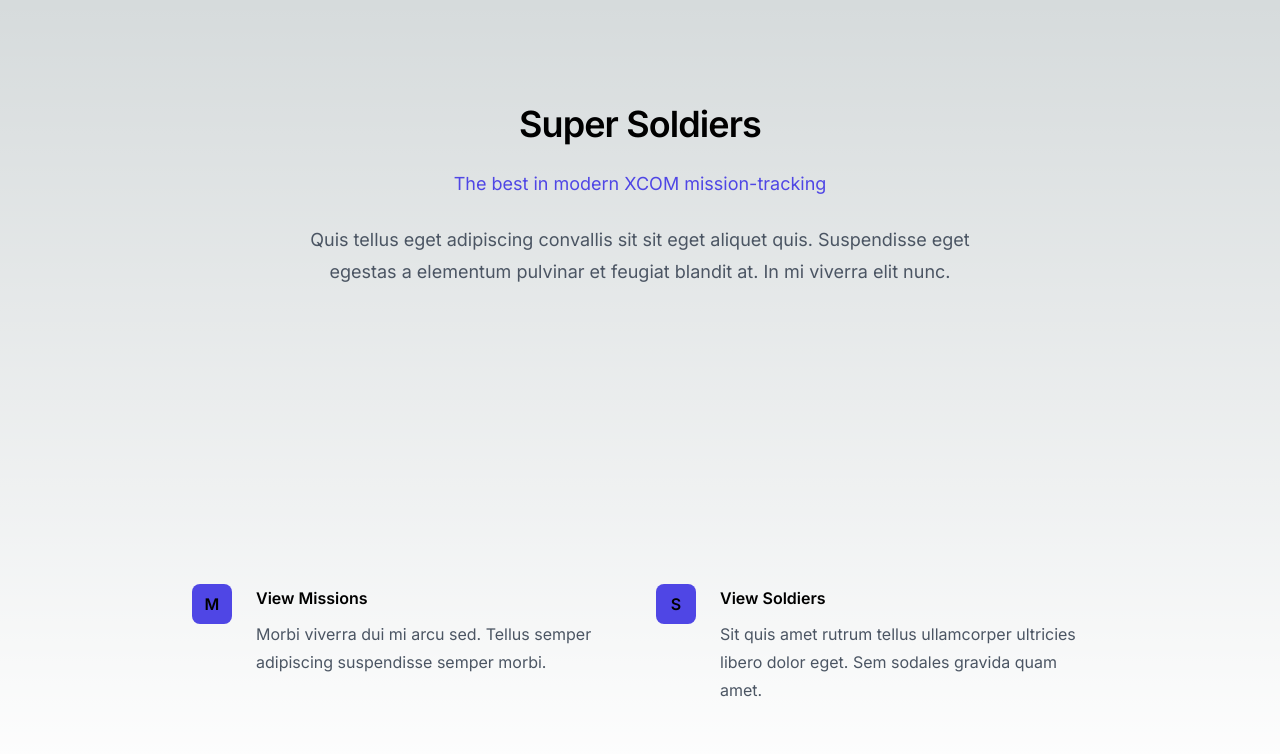
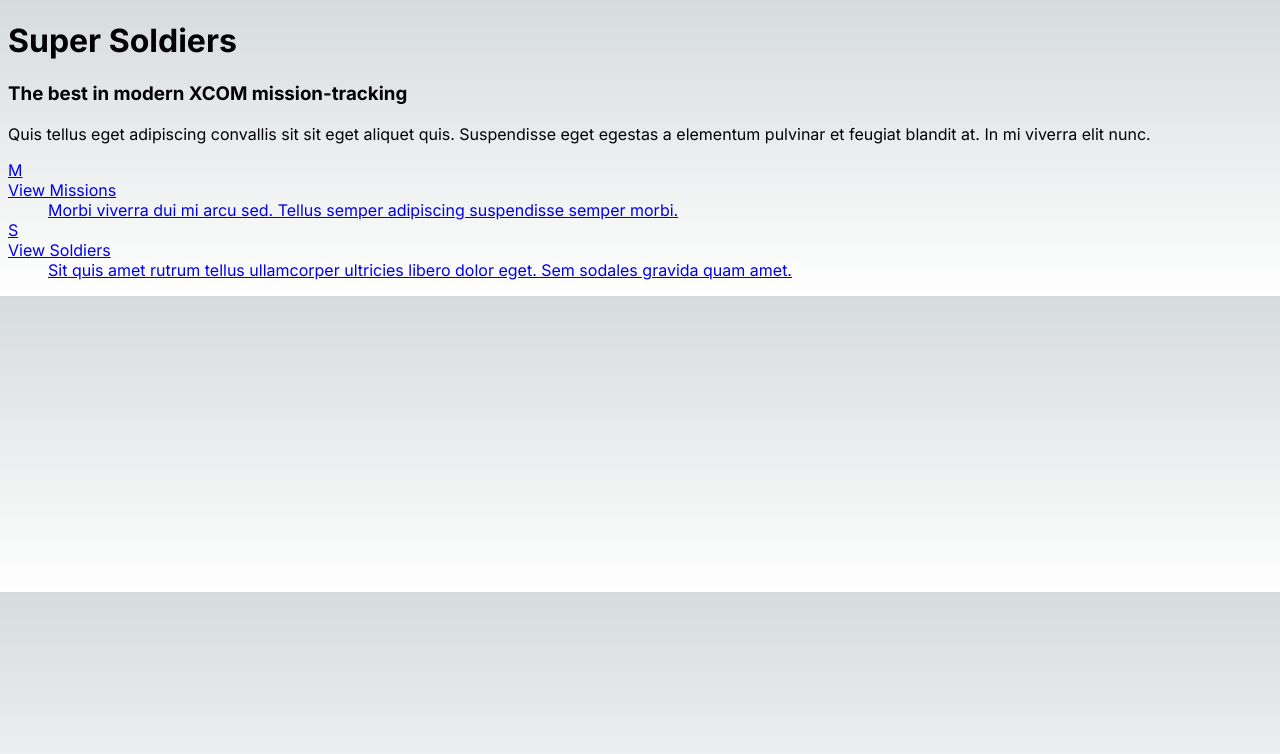
Before and after one commit to tomlovett/super-soldiers, a Next.js app in the folder next-fe/: page / in a window 1280 px wide. Shown: the top 754 px of the page. Built offline with nearby package versions, Linux system fonts and the light colour scheme.

Commit message:
remove tailwind

```diff
--- a/next-fe/package.json
+++ b/next-fe/package.json
@@ -23,12 +23,9 @@
     "@types/node": "^20",
     "@types/react": "^18",
     "@types/react-dom": "^18",
-    "autoprefixer": "^10.0.1",
     "eslint": "^8",
     "eslint-config-next": "14.0.4",
     "eslint-config-prettier": "^9.1.0",
-    "postcss": "^8",
-    "tailwindcss": "^3.3.0",
     "typescript": "^5"
   },
   "prettier": {
--- a/next-fe/postcss.config.js
+++ b/next-fe/postcss.config.js
@@ -1,6 +1,5 @@
 module.exports = {
   plugins: {
-    tailwindcss: {},
     autoprefixer: {},
   },
 }
--- a/next-fe/tailwind.config.ts
+++ /dev/null
@@ -1,19 +0,0 @@
-import type { Config } from 'tailwindcss'
-
-const config: Config = {
-  content: [
-    './pages/**/*.{js,ts,jsx,tsx,mdx}',
-    './components/**/*.{js,ts,jsx,tsx,mdx}',
-    './app/**/*.{js,ts,jsx,tsx,mdx}',
-  ],
-  theme: {
-    extend: {
-      backgroundImage: {
-        'gradient-radial': 'radial-gradient(var(--tw-gradient-stops))',
-        'gradient-conic': 'conic-gradient(from 180deg at 50% 50%, var(--tw-gradient-stops))',
-      },
-    },
-  },
-  plugins: [],
-}
-export default config
```
Also changed, not shown: 1 other file (tests, documents, lock files or other folders).
